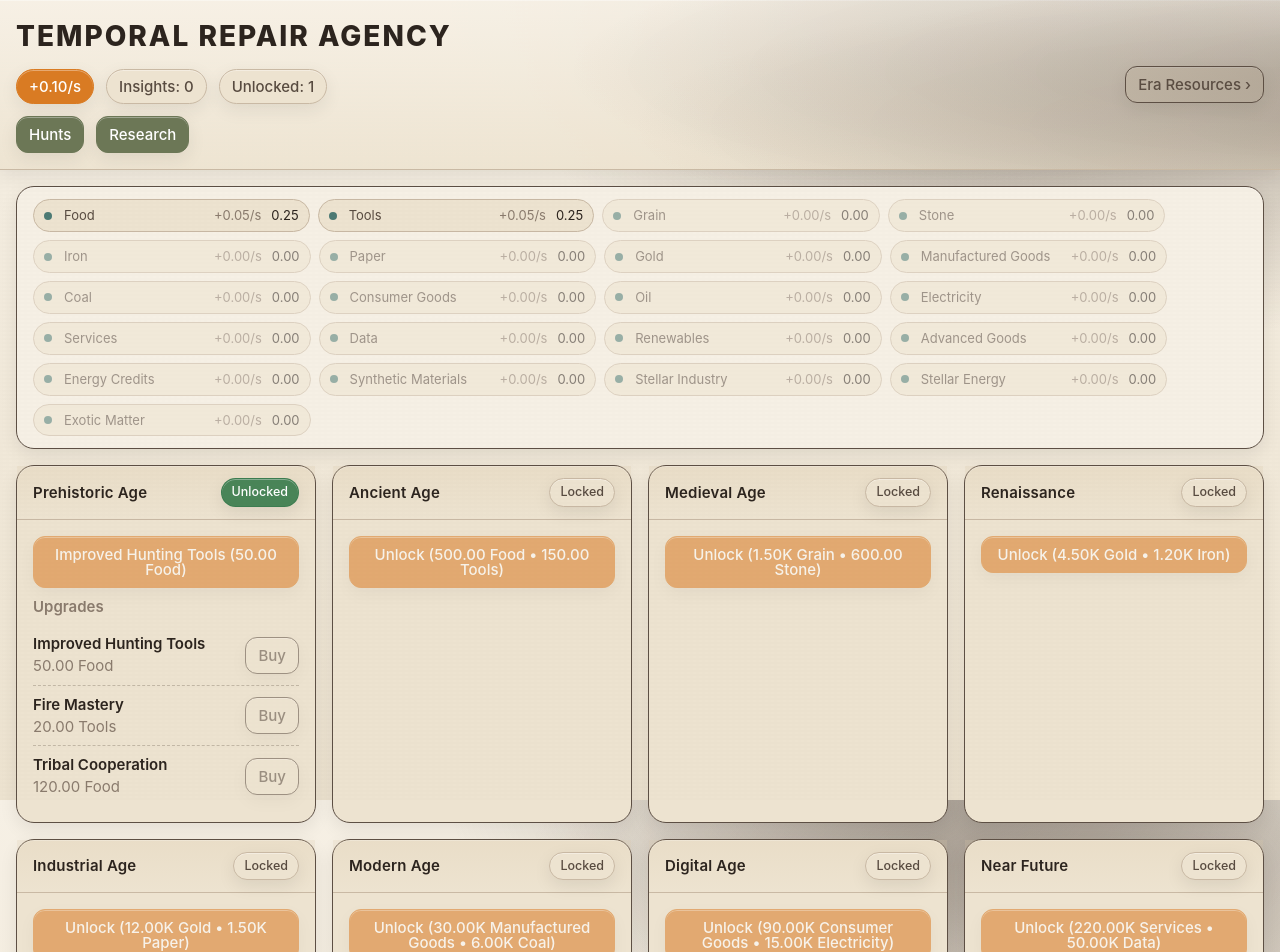
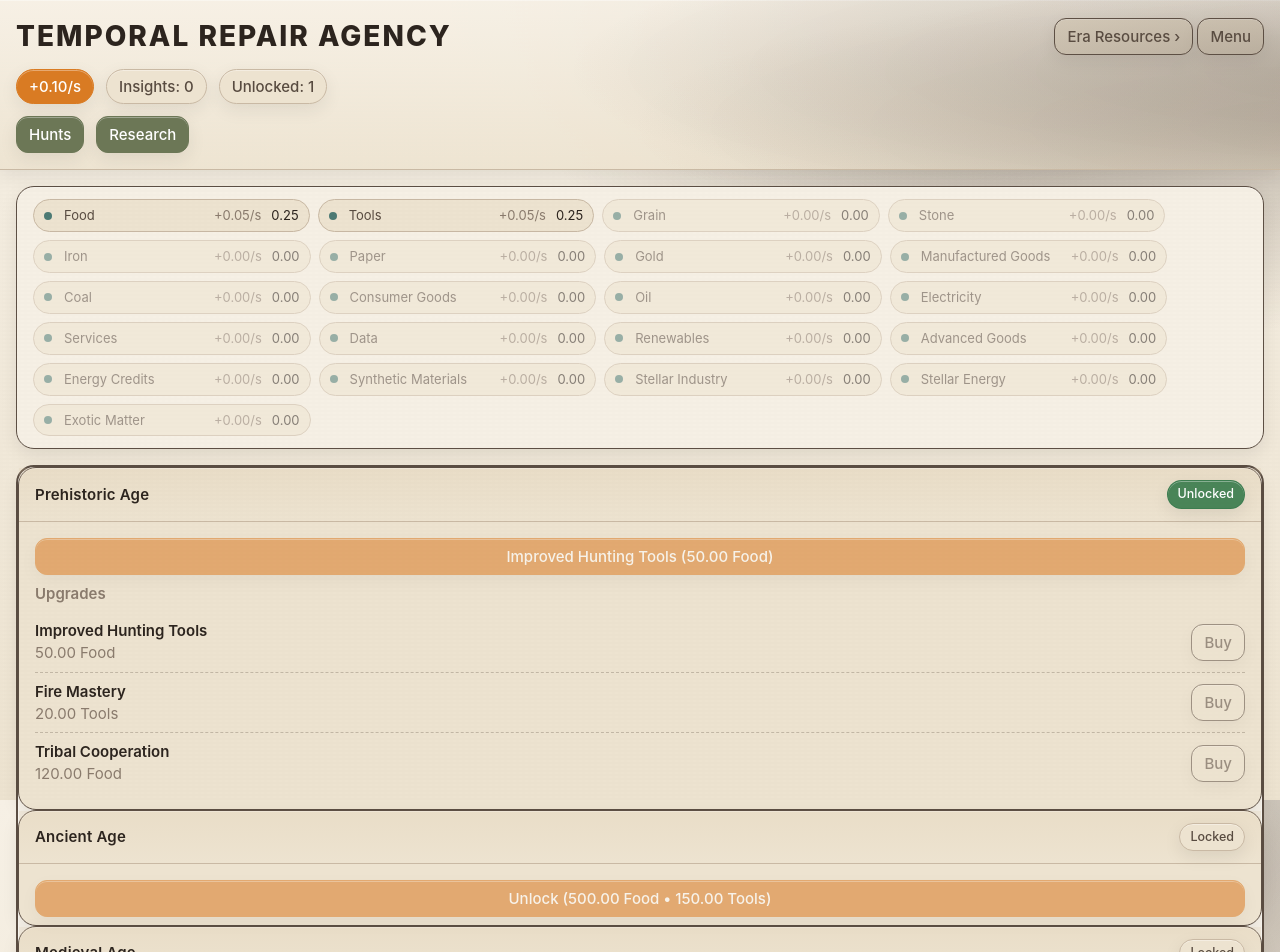
Before and after one commit to Fxxkery/TAI, a Svelte app: page / in a window 1280 px wide. Shown: the top 952 px of the page. Built offline with nearby package versions, Linux system fonts and the light colour scheme.

Commit message:
Update App.svelte

```diff
--- a/src/App.svelte
+++ b/src/App.svelte
@@ -6,7 +6,7 @@
 
   onMount(() => startTicker());
 
-  // helpers
+  // ---- helpers ----
   const fmt = (n) => {
     if (n == null) return '0';
     const num = Number(n) || 0;
@@ -16,31 +16,6 @@
     return num.toFixed(2);
   };
   const label = (k) => RESOURCE_META[k]?.label ?? (k||'').replace(/-/g,' ');
-  const nextUpgrade = (era) => (era.upgrades ?? []).find(u => !u.purchased);
-
-
-  // main CTA per era (matches mock’s big orange button)
-  function getEraCTA(e) {
-    if (!e.unlocked) {
-      return {
-        kind: 'unlock',
-        label: `Unlock (${costText(e.unlockCost)})`,
-        disabled: !canAfford(e.unlockCost),
-        action: () => advanceEra(e.id)
-      };
-    }
-    const next = (e.upgrades || []).find(u => !u.purchased);
-    if (next) {
-      return {
-        kind: 'buy',
-        label: `${next.name} (${costText(next.cost)})`,
-        disabled: !canAfford(next.cost),
-        action: () => buyUpgrade(e.id, next.id)
-      };
-    }
-    return { kind:'done', label:'All upgrades owned', disabled: true, action: () => {} };
-  }
-
   const costText = (cost) => {
     if (!cost || cost.length === 0) return 'Free';
     const arr = Array.isArray(cost) ? cost : [cost];
@@ -51,11 +26,12 @@
     const arr = Array.isArray(cost) ? cost : [cost];
     return arr.every(c => (($state.resources[c.resource]?.amount) ?? 0) >= c.amount);
   };
+  const nextUpgrade = (era) => (era.upgrades ?? []).find(u => !u.purchased);
 
-  let showResources = true; // toggle by the “Era Resources ›” pill
+  let showResources = true; // toggled by "Era Resources" pill
 </script>
 
-<!-- Banner / Title like the mock -->
+<!-- Banner / Title -->
 <section class="banner">
   <div class="banner-inner">
     <h1 class="brand">TEMPORAL REPAIR AGENCY</h1>
@@ -71,16 +47,18 @@
       <button class="btn olive-pill">Research</button>
     </div>
 
+    <div class="banner-right">
       <button class="btn olive-link" on:click={() => showResources = !showResources}>
         Era Resources {showResources ? '›' : '‹'}
       </button>
+      <button class="btn menu-pill">Menu</button>
+    </div>
   </div>
 </section>
 
-<!-- Content row: resources on top (toggle), then card grid -->
 <div class="wrap">
-
   {#if showResources}
+    <!-- Resource chips strip -->
     <div class="resources-strip card">
       {#each Object.keys($state.resources) as k}
         <div class="res-chip {($state.resources[k].perSec ?? 0) <= 0 ? 'dim' : ''}">
@@ -93,9 +71,11 @@
     </div>
   {/if}
 
-  <div class="era-grid">
+  <!-- Horizontal era strip -->
+  <div class="era-strip card">
+    <div class="era-track">
       {#each $state.eras as e (e.id)}
-      <article class="era-card">
+        <article class="era-card era-card--strip">
           <header class="era-card-head">
             <div class="era-title">{e.name}</div>
             {#if e.unlocked}
@@ -127,7 +107,6 @@
             {/if}
           </div>
 
-
           {#if e.unlocked && e.upgrades?.length}
             <div class="era-upgrades">
               <div class="upg-head">Upgrades</div>
@@ -150,3 +129,4 @@
       {/each}
     </div>
   </div>
+</div>
```
Lines whose indentation alone changed are shown as unchanged.
